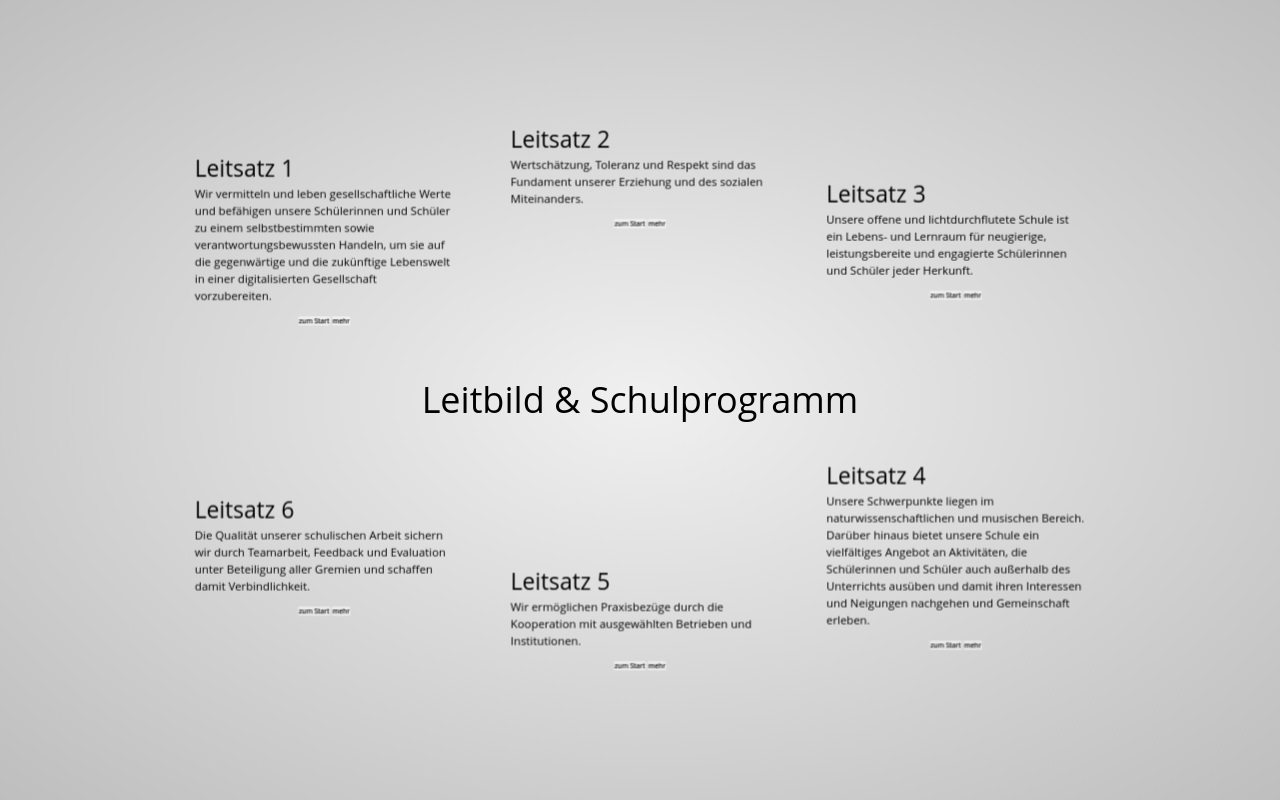
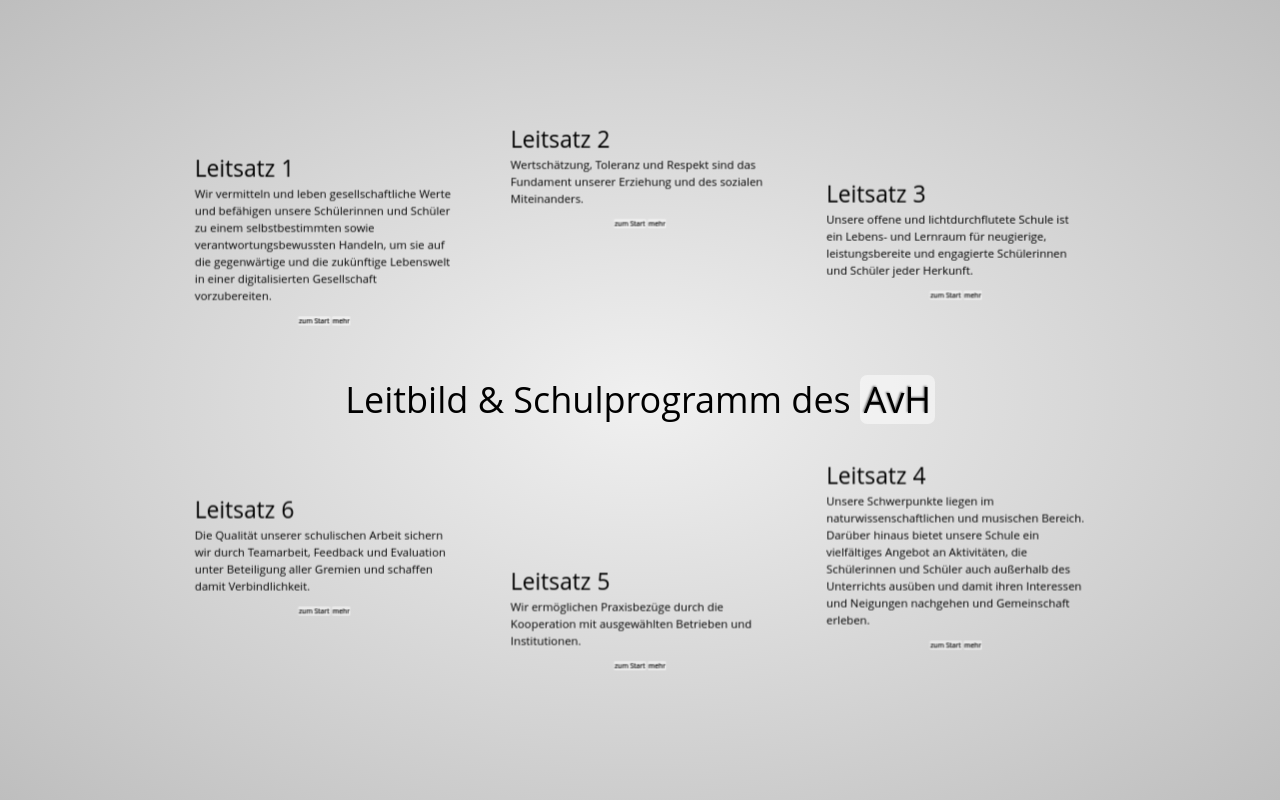
Before and after one commit to HeikoDudzus/Schulprogramm, a plain HTML site: page index.html in a window 1280 px wide. Drawn offline with Linux system fonts and the light colour scheme.

Commit message:
Link zurück

```diff
--- a/index.html
+++ b/index.html
@@ -36,7 +36,7 @@
       <div id="impress">
 
 	<div id="schulprogramm" class="step" data-scale="9" data-z="1500">
-	  <h1>Leitbild &amp; Schulprogramm</h1>
+	  <h1>Leitbild &amp; Schulprogramm des <a href="https://www.avh-gymnasium.de">AvH</a></h1>
 	</div>
 
 	<!--
```
